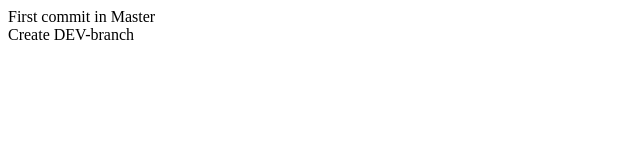
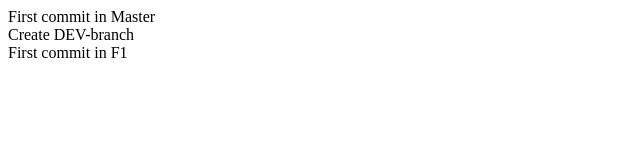
Before and after one commit to TPoleliuk/Hillel_Front-end-Pro-HW-36, a plain HTML site: page index.html in a window 1280 px wide. Shown: the whole page, without its empty margins (0-640 px from the left). Drawn offline with Linux system fonts and the light colour scheme.

Commit message:
First commit in F1

```diff
--- a/index.html
+++ b/index.html
@@ -10,5 +10,7 @@
     <div>First commit in Master</div>
 
     <div>Create DEV-branch</div>
+
+    <div>First commit in F1</div>
 </body>
 </html>
```
